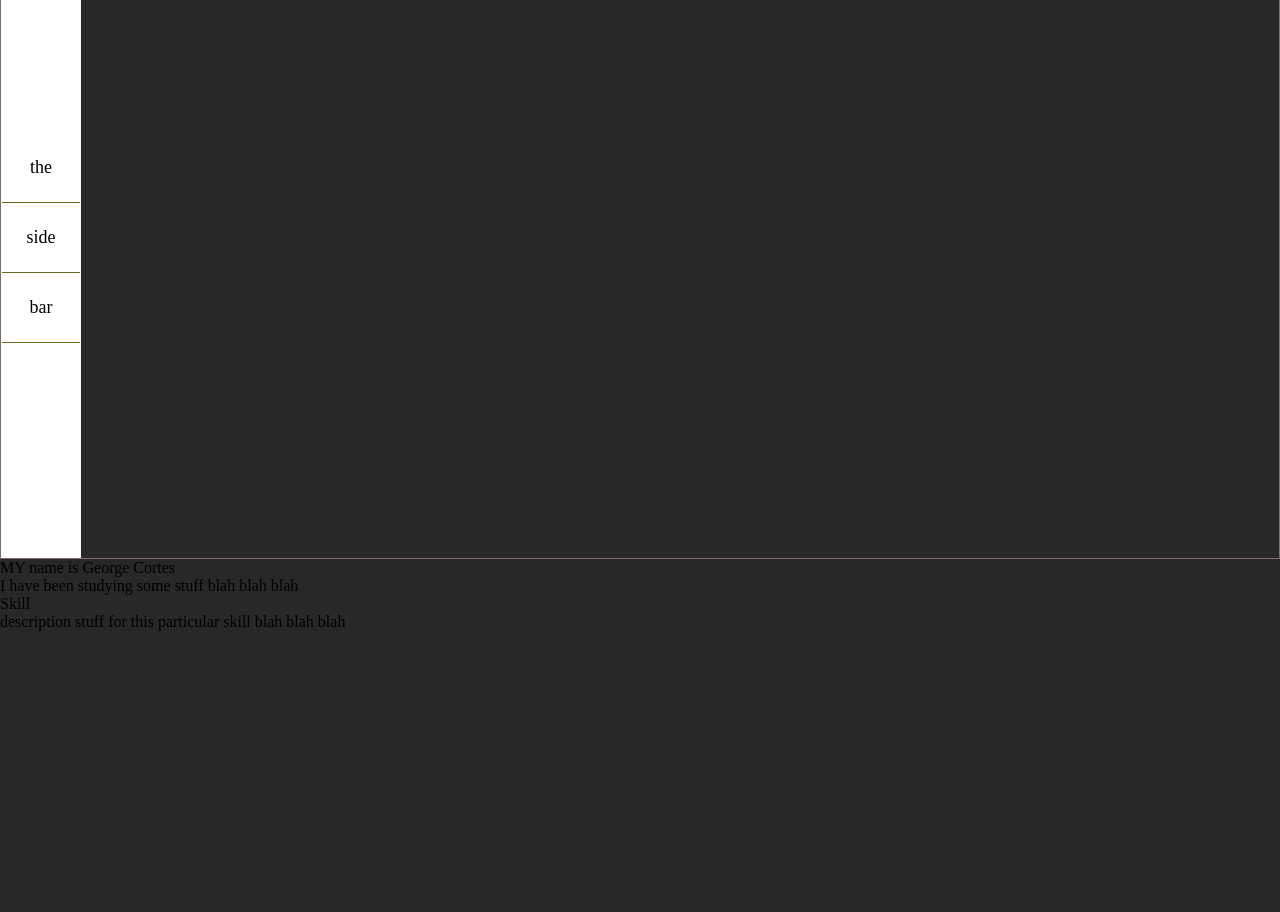
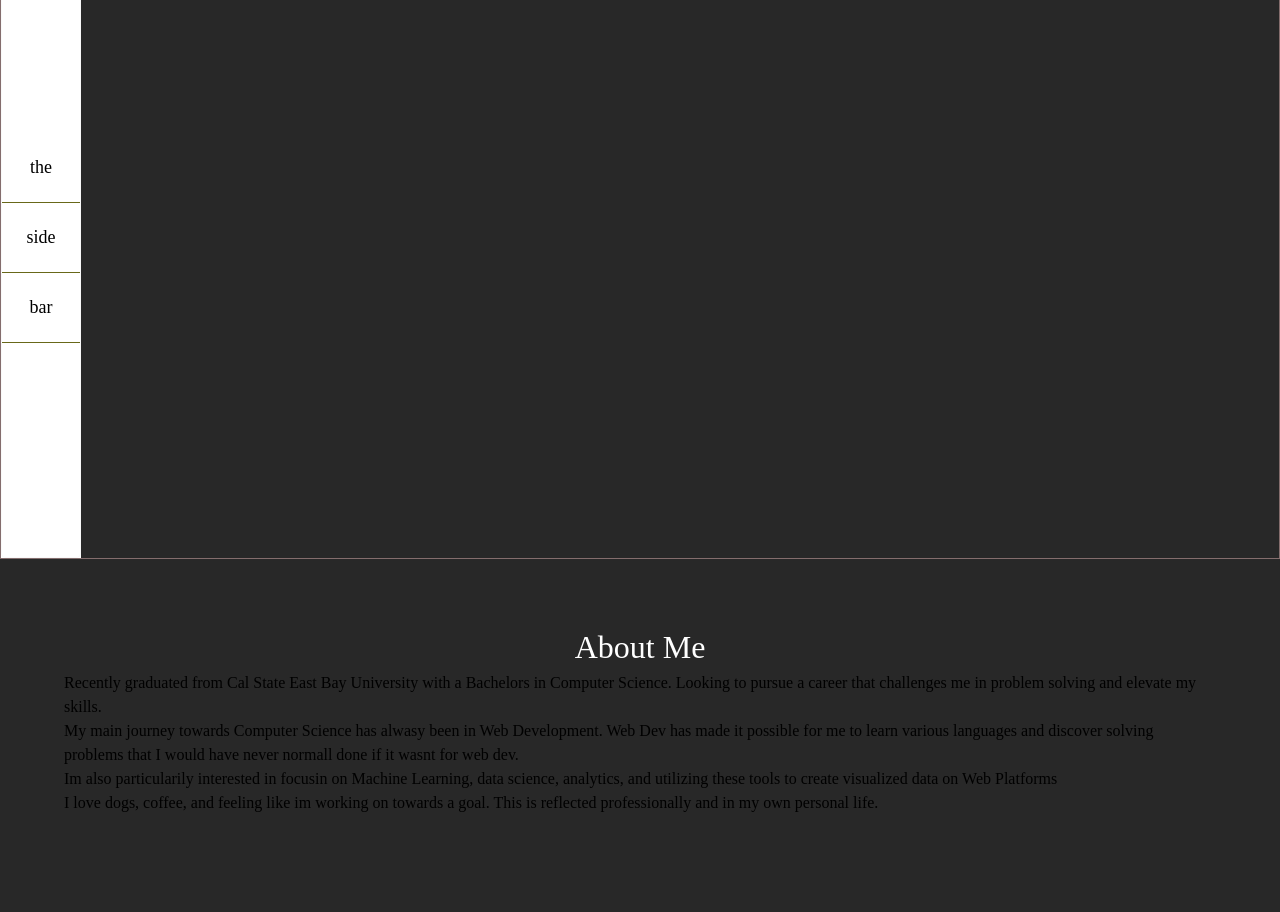
Before and after one commit to GeoCort/GeoCort.github.io, a plain HTML site: page index.html in a window 1280 px wide. Shown: the part 127-1039 px from the top of the page. Before the commit the page ends 800 px from the top, so only its background shows below. Drawn offline with Linux system fonts and the light colour scheme.

Commit message:
About Me rough draft. line height experimentation

```diff
--- a/index.html
+++ b/index.html
@@ -31,12 +31,22 @@
                 <p>Thisdbfhdbfhjbfdjhbfjh  is some filler text that can help you learn about me</p>
             </div>
         </section>
+        <!-- about me -->
         <section>
             <div class="aboutMe">
                 <div class="img-left"></div>
                 <div class="about-info">
-                    <h2>MY name is George Cortes</h2>
-                    <p> I have been studying some stuff blah blah blah</p>
+                    <h2 class="text-h"> About Me</h2>
+                    <p> Recently graduated from Cal State East Bay University with a Bachelors in Computer Science.
+                        Looking to pursue a career that challenges me in problem solving and elevate my skills.
+                    </p>
+                    <p>My main journey towards Computer Science has alwasy been in Web Development.
+                        Web Dev has made it possible for me to learn various languages and discover solving problems
+                        that I would have never normall done if it wasnt for web dev.
+                    </p>
+                    <p>Im also particularily interested in focusin on Machine Learning, data science, analytics, and utilizing these tools to create visualized data on Web Platforms</p>
+                    <p>I love dogs, coffee, and feeling like im working on towards a goal. This is reflected professionally and in my own personal life.</p>
+                    <p></p>
                 </div>
 
             </div>
--- a/style.css
+++ b/style.css
@@ -24,6 +24,7 @@ body{
 }
 .text-h{
     font-size: 32px;
+    text-align: center;
     color:white;
 }
 /* navigation links */
@@ -84,3 +85,16 @@ body{
     border-bottom:1px solid rgb(104, 104, 25);
     display:block;
 }
+
+/* about me sectino */
+.aboutMe{
+    display:flex;
+    flex-direction: column;
+    text-align: center;
+    min-height: 40vh;
+    padding:4rem;
+}
+.about-info{
+    text-align: left;
+    line-height: 1.5;
+}
```
